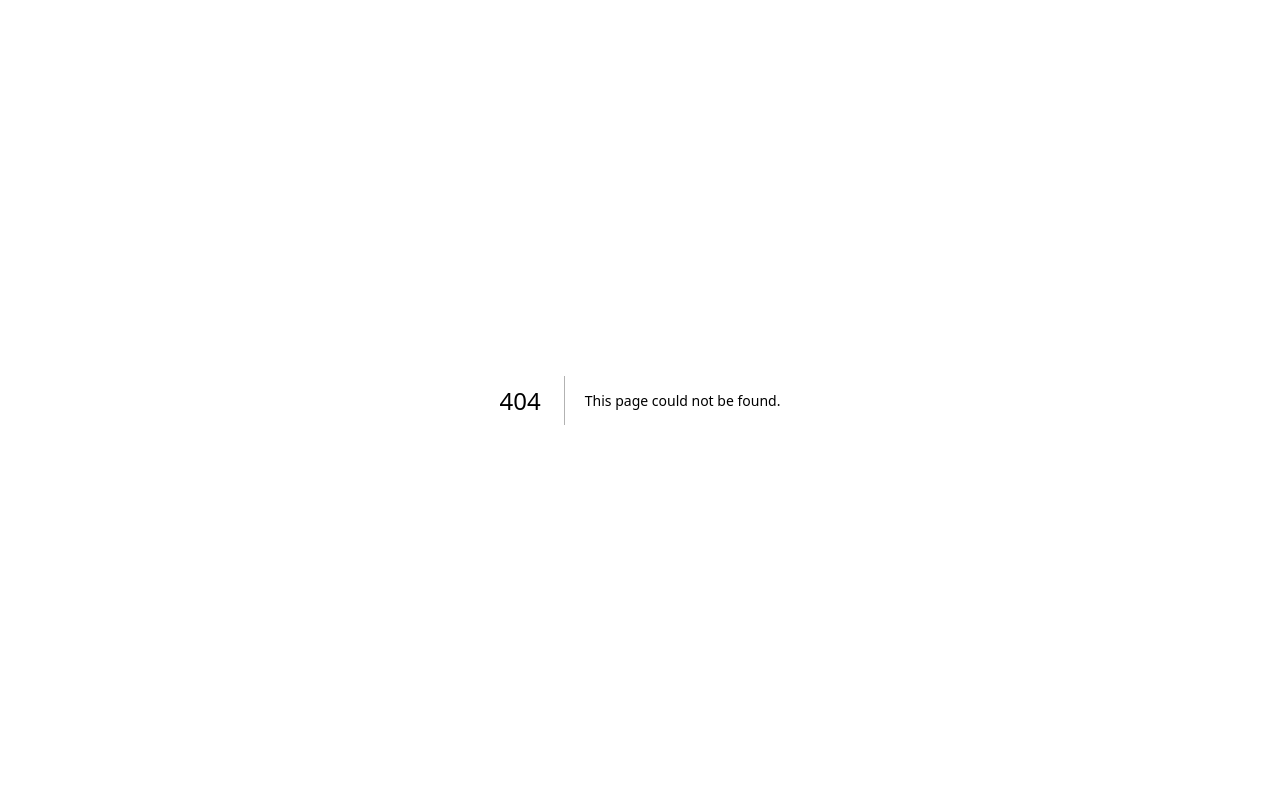
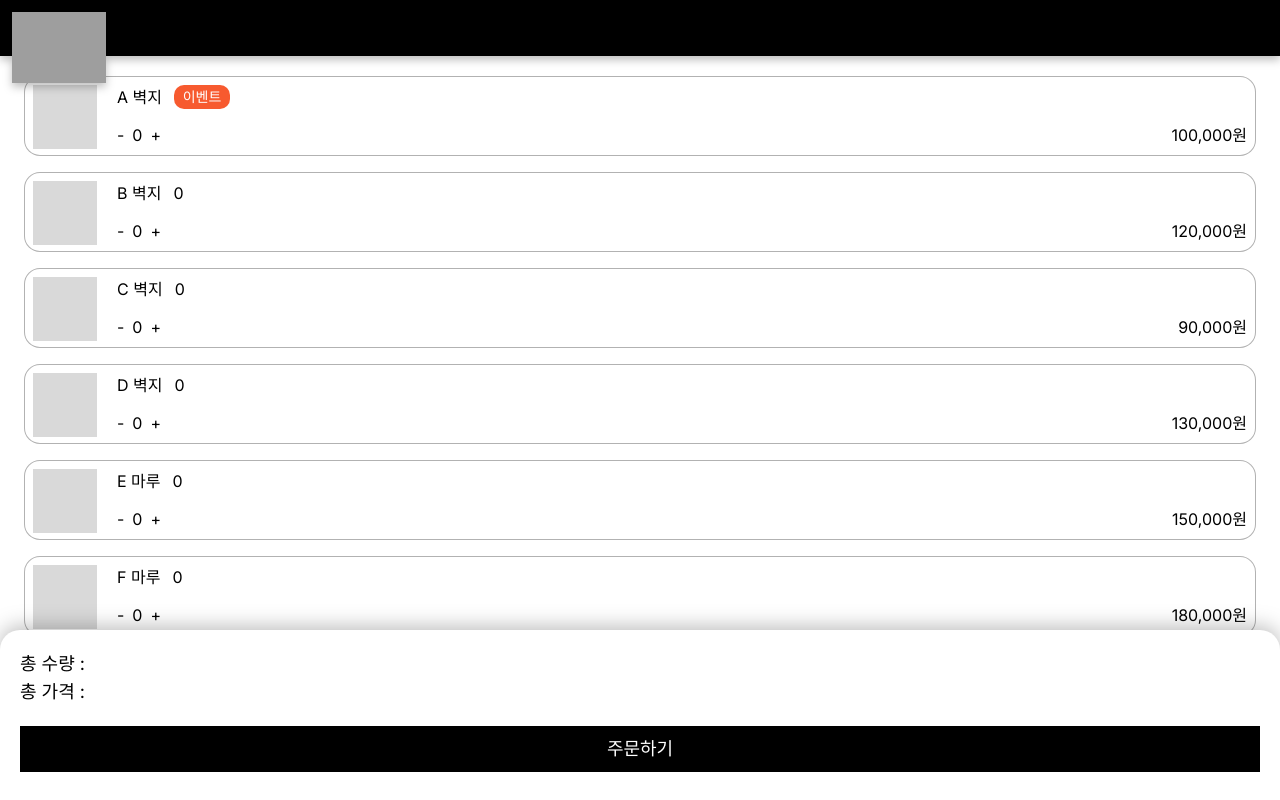
Before and after one commit to dongtimes2/Second, a Next.js app: page /order in a window 1280 px wide. Before the commit this address had no page. Built offline with nearby package versions, Linux system fonts and the light colour scheme; data requests are answered from the project's data file; grey boxes are pictures that could not be loaded.

Commit message:
feat: order 페이지 퍼블리싱 구현

```diff
--- /dev/null
+++ b/src/app/order/components/EventMark/EventMark.tsx
@@ -0,0 +1,9 @@
+const EventMark = () => {
+  return (
+    <div className="flex justify-center items-center text-sm text-white bg-[#F75A2F] rounded-[10px] w-14">
+      <p>이벤트</p>
+    </div>
+  );
+};
+
+export default EventMark;
--- /dev/null
+++ b/src/app/order/components/Item/Item.tsx
@@ -0,0 +1,52 @@
+'use client';
+import { useState } from 'react';
+
+import { IItem } from '../../types/item';
+import EventMark from '../EventMark/EventMark';
+
+const bgColors = {
+  white: 'bg-white',
+  apricot: 'bg-[rgba(247,90,47,0.1)]',
+};
+
+const Item = ({ event, name, price }: IItem) => {
+  const [count, setCount] = useState(0);
+
+  const bgColor = count ? bgColors.apricot : bgColors.white;
+
+  const handleButtonClick = (type: 'plus' | 'minus') => {
+    if (type === 'plus') {
+      count < 999 && setCount(count + 1);
+    } else if (type === 'minus') {
+      count > 0 && setCount(count - 1);
+    }
+  };
+
+  return (
+    <li
+      className={`flex gap-5 h-20 border-[1px] border-[rgba(0,0,0,0.3)] rounded-2xl p-2 ${bgColor}`}
+    >
+      <div>
+        <div className="w-16 h-16 bg-[#d9d9d9]" />
+      </div>
+      <div className="flex flex-col justify-between w-full">
+        <div className="flex gap-3">
+          <p>{name}</p>
+          {event && <EventMark />}
+        </div>
+        <div className="flex justify-between">
+          <div className="flex gap-2">
+            <button onClick={() => handleButtonClick('minus')}>-</button>
+            <p>{count}</p>
+            <button onClick={() => handleButtonClick('plus')}>+</button>
+          </div>
+          <div>
+            <p>{price.toLocaleString('ko-KR')}원</p>
+          </div>
+        </div>
+      </div>
+    </li>
+  );
+};
+
+export default Item;
--- /dev/null
+++ b/src/app/order/layout.tsx
@@ -0,0 +1,21 @@
+import { Suspense } from 'react';
+
+import BottomSheet from '@/app/order/components/BottomSheet/BottomSheet';
+import Header from '@/app/order/components/Header/Header';
+
+import Loading from './loading';
+
+interface Props {
+  children: React.ReactNode;
+}
+const OrderLayout = ({ children }: Props) => {
+  return (
+    <div className="h-full">
+      <Header />
+      <Suspense fallback={<Loading />}>{children}</Suspense>
+      <BottomSheet />
+    </div>
+  );
+};
+
+export default OrderLayout;
--- /dev/null
+++ b/src/app/order/loading.tsx
@@ -0,0 +1,9 @@
+const Loading = () => {
+  return (
+    <main className="flex justify-center items-center h-full">
+      <p>데이터를 불러오고 있습니다.</p>
+    </main>
+  );
+};
+
+export default Loading;
--- /dev/null
+++ b/src/app/order/page.tsx
@@ -0,0 +1,38 @@
+import Item from './components/Item/Item';
+import { IItem } from './types/item';
+
+const getData = async () => {
+  try {
+    const response = await fetch(
+      `${process.env.NEXT_PUBLIC__SERVER_URL}/items`,
+    );
+    return response.json();
+  } catch (error) {
+    if (error instanceof Error) {
+      console.error(error.message);
+      throw new Error(error.message);
+    }
+  }
+};
+
+const Order = async () => {
+  const data = await getData();
+
+  return (
+    <main className="h-[calc(100%-226px)]">
+      <ul className="h-full flex flex-col gap-4 overflow-y-auto px-6 py-5">
+        {data?.map((item: IItem) => (
+          <Item
+            key={item.id}
+            name={item.name}
+            price={item.price}
+            event={item.event}
+            materialType={item.materialType}
+          />
+        ))}
+      </ul>
+    </main>
+  );
+};
+
+export default Order;
--- /dev/null
+++ b/src/app/order/types/item.ts
@@ -0,0 +1,7 @@
+export interface IItem {
+  id?: string;
+  name: string;
+  event: number;
+  materialType: number;
+  price: number;
+}
--- a/tailwind.config.ts
+++ b/tailwind.config.ts
@@ -1,13 +1,17 @@
-import type { Config } from "tailwindcss";
+import type { Config } from 'tailwindcss';
 
 const config: Config = {
   content: [
-    "./src/pages/**/*.{js,ts,jsx,tsx,mdx}",
-    "./src/components/**/*.{js,ts,jsx,tsx,mdx}",
-    "./src/app/**/*.{js,ts,jsx,tsx,mdx}",
+    './src/pages/**/*.{js,ts,jsx,tsx,mdx}',
+    './src/components/**/*.{js,ts,jsx,tsx,mdx}',
+    './src/app/**/*.{js,ts,jsx,tsx,mdx}',
   ],
   theme: {
-    extend: {},
+    extend: {
+      dropShadow: {
+        md: '0 4px 4px rgba(0, 0, 0, 0.25)',
+      },
+    },
   },
   plugins: [],
 };
```
Also changed, not shown: 1 other file (tests, documents, lock files or other folders).
